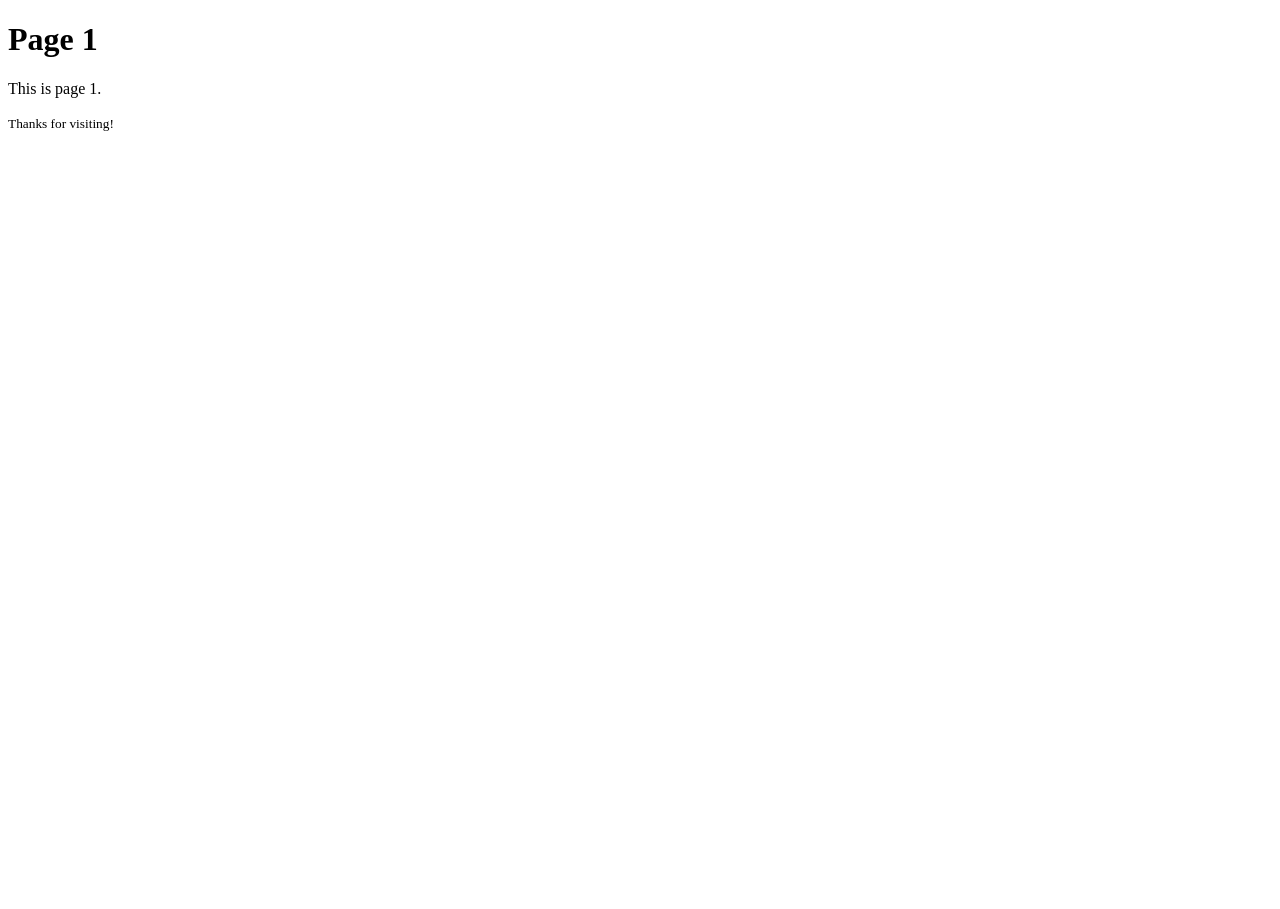
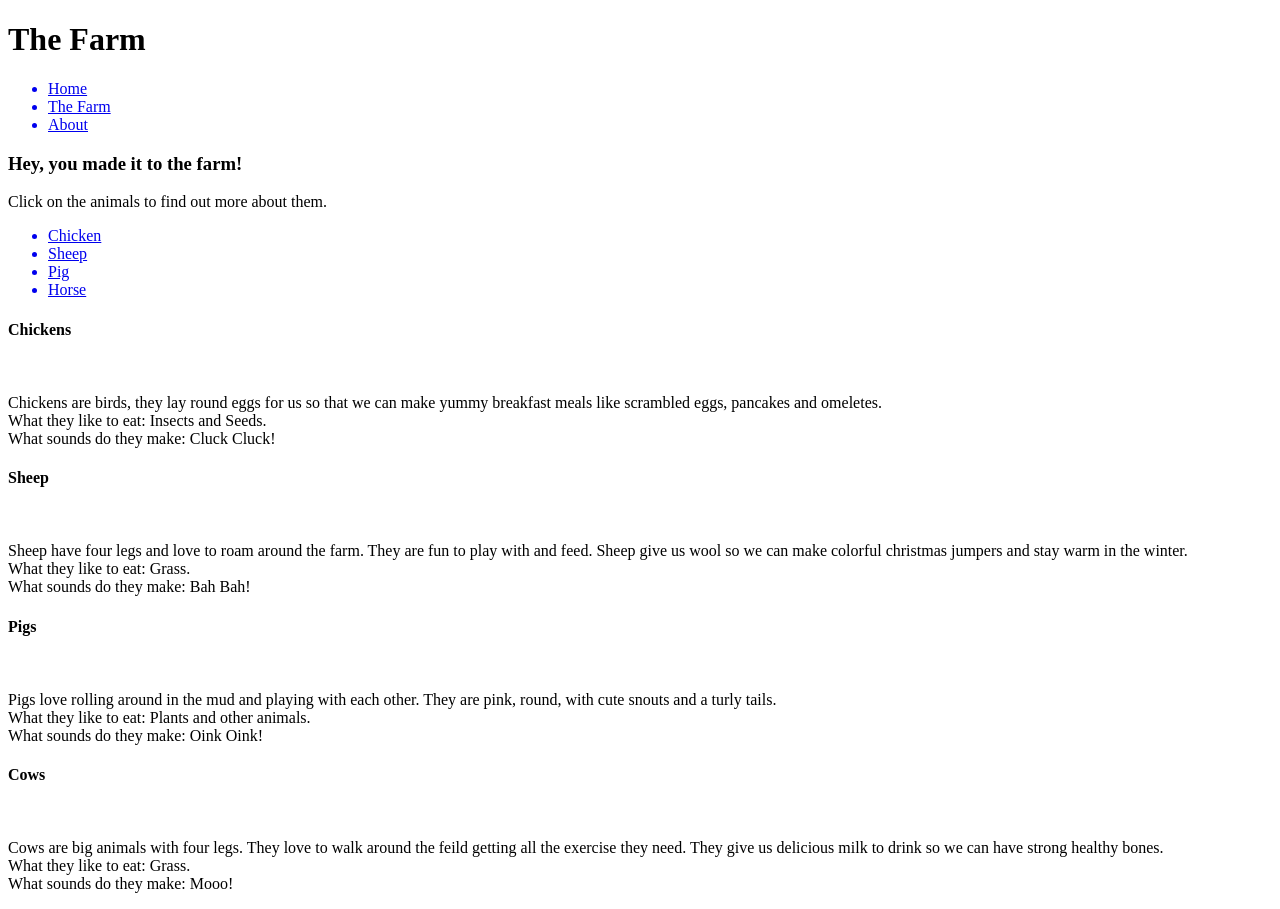
Before and after one commit to Jowardhar/My-first-website, a plain HTML site: page thefarm.html in a window 1280 px wide. Before the commit the page ends 800 px from the top, so only its background shows below. Drawn offline with Linux system fonts and the light colour scheme.

Commit message:
HTML content added to thefarm page with links.

```diff
--- a/thefarm.html
+++ b/thefarm.html
@@ -1,12 +1,77 @@
 <!DOCTYPE html>
 <html>
 <head>
-    <title>Page 1</title>
+    <title>The Farm</title>
 </head>
 <body>
-    <h1>Page 1</h1>
-    <p>This is page 1.</p>
+    <h1>The Farm</h1>
+    <ul>
+        <a href="../my_first_website/home.html">
+            <li>Home</li>
+        </a>
+        <a href="../my_first_website/thefarm.html">
+            <li>The Farm</li>
+        </a>
+        <a href="../my_first_website/about.html">
+            <li>About</li>
+        </a>
+    </ul>
+    <h3>Hey, you made it to the farm!</h3>
+    <p>Click on the animals to find out more about them.</p>
 
-    <p><small>Thanks for visiting!</small></p>
+    <ul>
+        <a href="#chicken">
+            <li>Chicken</li>
+        </a>
+        <a href="#sheep">
+            <li>Sheep</li>
+        </a>
+        <a href="#pig">
+            <li>Pig</li>
+        </a>
+        <a href="#cow">
+            <li>Horse</li>
+        </a>
+    </ul>
+
+    <h4 id="chicken">Chickens</h4>
+    <img>
+    <p>
+        Chickens are birds, they lay round eggs for us so that we can
+        make yummy breakfast meals like scrambled eggs, pancakes and omeletes.
+        <br>What they like to eat: Insects and Seeds.
+        <br>What sounds do they make: Cluck Cluck!
+    </p>
+
+    <h4 id="sheep">Sheep</h4>
+    <img>
+    <p>
+        Sheep have four legs and love to roam around the farm. They are fun to play
+        with and feed. Sheep give us wool so we can make colorful christmas jumpers
+        and stay warm in the winter.
+        <br>What they like to eat: Grass.
+        <br>What sounds do they make: Bah Bah!
+    </p>
+
+    <h4 id="pig">Pigs</h4>
+    <img>
+    <p>
+        Pigs love rolling around in the mud and playing with each other. They are
+        pink, round, with cute snouts and a turly tails.
+        <br>What they like to eat: Plants and other animals.
+        <br>What sounds do they make: Oink Oink!
+    </p>
+
+    <h4 id="cow">Cows</h4>
+    <img>
+    <p>
+        Cows are big animals with four legs. They love to walk around the feild getting
+        all the exercise they need. They give us delicious milk to drink so we can have
+        strong healthy bones.
+        <br>What they like to eat: Grass.
+        <br>What sounds do they make: Mooo!
+    </p>
+
+
 </body>
 </html>
```
